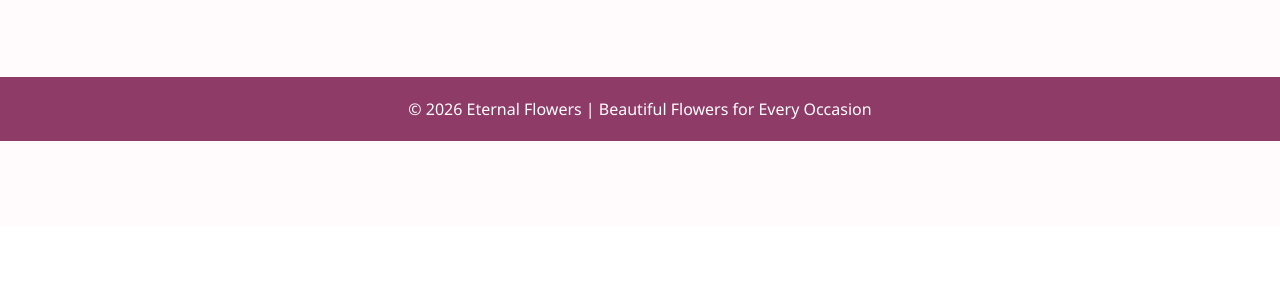
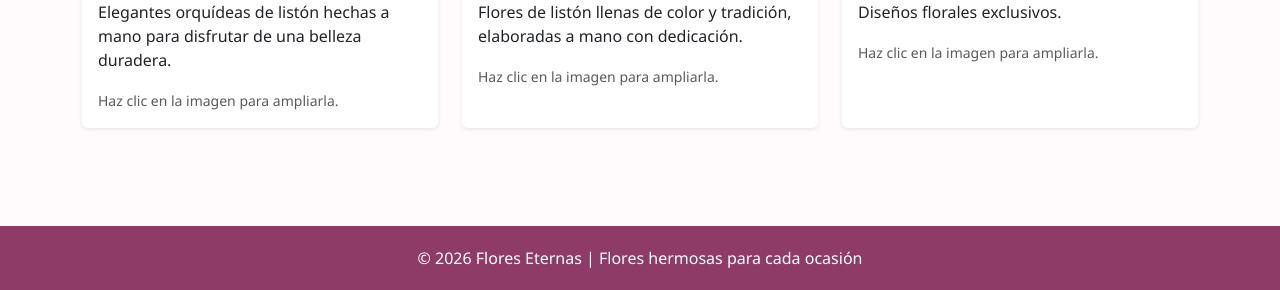
Before and after one commit to 7LuisGarcia/eternalflowers, a Django app: page /collections/ in a window 1280 px wide. Shown: the part 574-864 px from the top of the page. Before the commit the page ends 715 px from the top, so only its background shows below. Run offline with Django 5.2, Linux system fonts and the light colour scheme.

Commit message:
Translate website to Spanish and add clickable flower photos

```diff
--- a/templates/base.html
+++ b/templates/base.html
@@ -1,10 +1,10 @@
 {% load static %}
 <!DOCTYPE html>
-<html lang="en">
+<html lang="es">
 <head>
     <meta charset="UTF-8">
     <meta name="viewport" content="width=device-width, initial-scale=1.0">
-    <title>Eternal Flowers</title>
+    <title>Flores Eternas</title>
 
     <link href="https://cdn.jsdelivr.net/npm/bootstrap@5.3.3/dist/css/bootstrap.min.css" rel="stylesheet">
 
@@ -67,22 +67,54 @@
 
 <nav class="navbar navbar-expand-lg">
     <div class="container">
-        <a class="navbar-brand fw-bold" href="/">🌸 Eternal Flowers</a>
+        <a class="navbar-brand fw-bold" href="{% url 'flowers:home' %}">
+            🌸 Flores Eternas
+        </a>
 
-        <button class="navbar-toggler bg-light" type="button"
+        <button
+            class="navbar-toggler bg-light"
+            type="button"
             data-bs-toggle="collapse"
-            data-bs-target="#navbarNav">
+            data-bs-target="#navbarNav"
+            aria-controls="navbarNav"
+            aria-expanded="false"
+            aria-label="Mostrar u ocultar el menú"
+        >
             <span class="navbar-toggler-icon"></span>
         </button>
 
         <div class="collapse navbar-collapse" id="navbarNav">
             <ul class="navbar-nav ms-auto">
-                <li class="nav-item"><a class="nav-link" href="{% url 'flowers:home' %}">Home</a></li>
-                <li class="nav-item"><a class="nav-link" href="{% url 'flowers:collections' %}">Collections</a></li>
-                <li class="nav-item"><a class="nav-link" href="{% url 'flowers:services' %}">Bouquets & Services</a></li>
-                <li class="nav-item"><a class="nav-link" href="{% url 'flowers:about' %}">About</a></li>
-                <li class="nav-item"><a class="nav-link" href="{% url 'flowers:contact' %}">Contact</a></li>
-                <li class="nav-item"><a class="nav-link" href="{% url 'flowers:order' %}">Order</a></li>
+                <li class="nav-item">
+                    <a class="nav-link" href="{% url 'flowers:home' %}">
+                        Inicio
+                    </a>
+                </li>
+                <li class="nav-item">
+                    <a class="nav-link" href="{% url 'flowers:collections' %}">
+                        Colecciones
+                    </a>
+                </li>
+                <li class="nav-item">
+                    <a class="nav-link" href="{% url 'flowers:services' %}">
+                        Ramos y servicios
+                    </a>
+                </li>
+                <li class="nav-item">
+                    <a class="nav-link" href="{% url 'flowers:about' %}">
+                        Sobre nosotros
+                    </a>
+                </li>
+                <li class="nav-item">
+                    <a class="nav-link" href="{% url 'flowers:contact' %}">
+                        Contacto
+                    </a>
+                </li>
+                <li class="nav-item">
+                    <a class="nav-link" href="{% url 'flowers:order' %}">
+                        Hacer un pedido
+                    </a>
+                </li>
             </ul>
         </div>
     </div>
@@ -92,7 +124,9 @@
 {% endblock %}
 
 <footer>
-    <p class="mb-0">© 2026 Eternal Flowers | Beautiful Flowers for Every Occasion</p>
+    <p class="mb-0">
+        © 2026 Flores Eternas | Flores hermosas para cada ocasión
+    </p>
 </footer>
 
 <script src="https://cdn.jsdelivr.net/npm/bootstrap@5.3.3/dist/js/bootstrap.bundle.min.js"></script>
--- a/templates/flowers/collections.html
+++ b/templates/flowers/collections.html
@@ -1,41 +1,93 @@
 {% extends 'base.html' %}
+{% load static %}
 
 {% block content %}
 
 <div class="container py-5">
-    <h1 class="section-title text-center">Flower Collections</h1>
+    <h1 class="section-title text-center mb-4">Colecciones Florales</h1>
 
     <div class="row g-4">
 
         <div class="col-md-4">
-            <div class="card">
-                <img src="https://images.unsplash.com/photo-1519378058457-4c29a0a2efac"
-                    class="card-img-top">
+            <div class="card h-100 shadow-sm">
+                <button
+                    type="button"
+                    class="border-0 p-0 w-100 bg-transparent"
+                    data-bs-toggle="modal"
+                    data-bs-target="#flowerModal"
+                    data-title="Colección de orquídeas"
+                    aria-label="Ampliar imagen de las orquídeas"
+                >
+                    <img
+                        src="{% static 'flowers/images/orchid.jpg' %}"
+                        class="card-img-top"
+                        alt="Orquídeas amarillas de listón hechas a mano en una maceta blanca"
+                        style="height: 350px; object-fit: contain; background-color: #f7f3ed; cursor: zoom-in;"
+                    >
+                </button>
+
                 <div class="card-body">
-                    <h5>Roses Collection</h5>
-                    <p>Classic romantic arrangements.</p>
+                    <h5 class="card-title">Colección de Orquídeas</h5>
+                    <p class="card-text">
+                        Elegantes orquídeas de listón hechas a mano
+                        para disfrutar de una belleza duradera.
+                    </p>
+                    <small class="text-muted">Haz clic en la imagen para ampliarla.</small>
                 </div>
             </div>
         </div>
 
         <div class="col-md-4">
-            <div class="card">
-                <img src="https://images.unsplash.com/photo-1462275646964-a0e3386b89fa"
-                    class="card-img-top">
+            <div class="card h-100 shadow-sm">
+                <button
+                    type="button"
+                    class="border-0 p-0 w-100 bg-transparent"
+                    data-bs-toggle="modal"
+                    data-bs-target="#flowerModal"
+                    data-title="Colección de cempasúchil"
+                    aria-label="Ampliar imagen del cempasúchil"
+                >
+                    <img
+                        src="{% static 'flowers/images/cempasuchil.jpg' %}"
+                        class="card-img-top"
+                        alt="Flores anaranjadas de cempasúchil de listón en una maceta blanca"
+                        style="height: 350px; object-fit: contain; background-color: #f7f3ed; cursor: zoom-in;"
+                    >
+                </button>
+
                 <div class="card-body">
-                    <h5>Wedding Flowers</h5>
-                    <p>Elegant bridal bouquets.</p>
+                    <h5 class="card-title">Colección de Cempasúchil</h5>
+                    <p class="card-text">
+                        Flores de listón llenas de color y tradición,
+                        elaboradas a mano con dedicación.
+                    </p>
+                    <small class="text-muted">Haz clic en la imagen para ampliarla.</small>
                 </div>
             </div>
         </div>
 
         <div class="col-md-4">
-            <div class="card">
-                <img src="https://images.unsplash.com/photo-1526045612212-70caf35c14df"
-                    class="card-img-top">
+            <div class="card h-100 shadow-sm">
+                <button
+                    type="button"
+                    class="border-0 p-0 w-100 bg-transparent"
+                    data-bs-toggle="modal"
+                    data-bs-target="#flowerModal"
+                    data-title="Colección de lujo"
+                    aria-label="Ampliar imagen del arreglo de lujo"
+                >
+                    <img
+                        src="{% static 'flowers/images/gladys.jpg' %}"
+                        class="card-img-top"
+                        alt="Arreglo de flores de listón multicolores en un florero rojo"
+                        style="height: 350px; object-fit: contain; background-color: #f7f3ed; cursor: zoom-in;"
+                    >
+                </button>
+
                 <div class="card-body">
-                    <h5>Luxury Collection</h5>
-                    <p>Premium floral designs.</p>
+                    <h5 class="card-title">Colección de Gladiolas</h5>
+                    <p class="card-text">Diseños florales exclusivos.</p>
+                    <small class="text-muted">Haz clic en la imagen para ampliarla.</small>
                 </div>
             </div>
         </div>
@@ -43,4 +95,56 @@
     </div>
 </div>
 
+<!-- Ventana para mostrar la imagen ampliada -->
+<div
+    class="modal fade"
+    id="flowerModal"
+    tabindex="-1"
+    aria-labelledby="flowerModalTitle"
+    aria-hidden="true"
+>
+    <div class="modal-dialog modal-lg modal-dialog-centered">
+        <div class="modal-content">
+            <div class="modal-header">
+                <h2 class="modal-title fs-5" id="flowerModalTitle">
+                    Imagen ampliada
+                </h2>
+                <button
+                    type="button"
+                    class="btn-close"
+                    data-bs-dismiss="modal"
+                    aria-label="Cerrar"
+                ></button>
+            </div>
+
+            <div class="modal-body text-center" style="background-color: #f7f3ed;">
+                <img
+                    id="flowerModalImage"
+                    alt=""
+                    style="display: block; width: 100%; max-height: 75vh; object-fit: contain;"
+                >
+            </div>
+        </div>
+    </div>
+</div>
+
+<script>
+    const flowerModal = document.getElementById('flowerModal');
+
+    flowerModal.addEventListener('show.bs.modal', function (event) {
+        const button = event.relatedTarget;
+
+        if (!button) return;
+
+        const thumbnail = button.querySelector('img');
+        const enlargedImage = document.getElementById('flowerModalImage');
+
+        enlargedImage.src = thumbnail.src;
+        enlargedImage.alt = thumbnail.alt;
+
+        document.getElementById('flowerModalTitle').textContent =
+            button.dataset.title;
+    });
+</script>
+
 {% endblock %}
```
Also changed, not shown: templates/flowers/about.html (+16 -31 lines), templates/flowers/contact.html (+5 -5 lines), templates/flowers/home.html (+11 -11 lines), templates/flowers/order.html (+11 -11 lines), templates/flowers/services.html (+9 -9 lines), flowers/static/flowers/images/cempasuchil.jpg (added), flowers/static/flowers/images/gladys.jpg (added), flowers/static/flowers/images/orchid.jpg (added).
